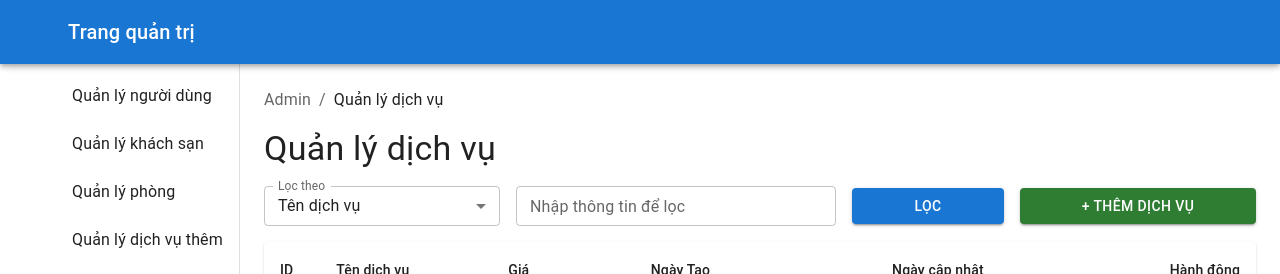
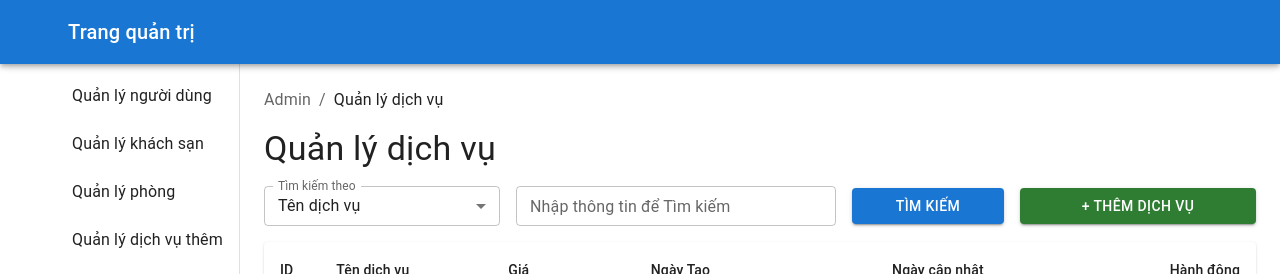
Before and after one commit to mimeo02/booking_tour, a React (Create React App) app: page /admin/services in a window 1280 px wide. Shown: the top 274 px of the page. Built offline with nearby package versions, Linux system fonts and the light colour scheme; some icons are missing.

Commit message:
feat: refactor admin filter

```diff
--- a/src/pages/ServiceManagement.tsx
+++ b/src/pages/ServiceManagement.tsx
@@ -115,11 +115,11 @@ const ServiceManagement = () => {
       <Grid container spacing={2} alignItems="center" sx={{ mb: 2 }}>
         <Grid size={3}>
           <FormControl fullWidth>
-            <InputLabel>Lọc theo</InputLabel>
+            <InputLabel>Tìm kiếm theo</InputLabel>
             <Select
               size="small"
               value={searchType}
-              label="Lọc theo"
+              label="Tìm kiếm theo"
               onChange={(e) => setSearchType(e.target.value)}
             >
               <MenuItem value="service_name">Tên dịch vụ</MenuItem>
@@ -132,14 +132,14 @@ const ServiceManagement = () => {
           <TextField
             size="small"
             fullWidth
-            label="Nhập thông tin để lọc"
+            label="Nhập thông tin để Tìm kiếm"
             value={searchTerm}
             onChange={(e) => setSearchTerm(e.target.value)}
           />
         </Grid>
         <Grid size={2}>
           <Button fullWidth variant="contained" onClick={handleSearch}>
-            Lọc
+            Tìm kiếm
           </Button>
         </Grid>
         <Grid size={3}>
```
